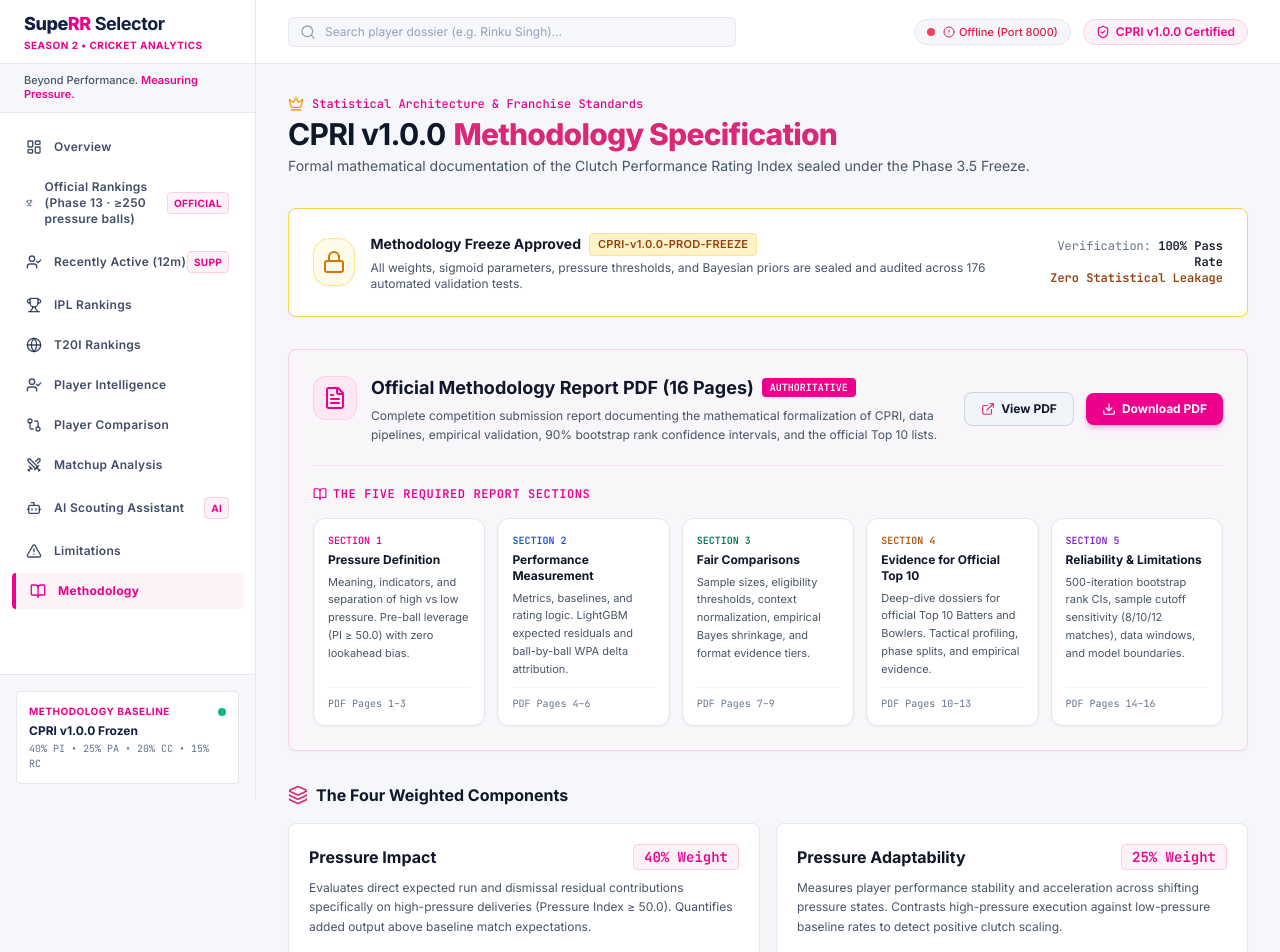
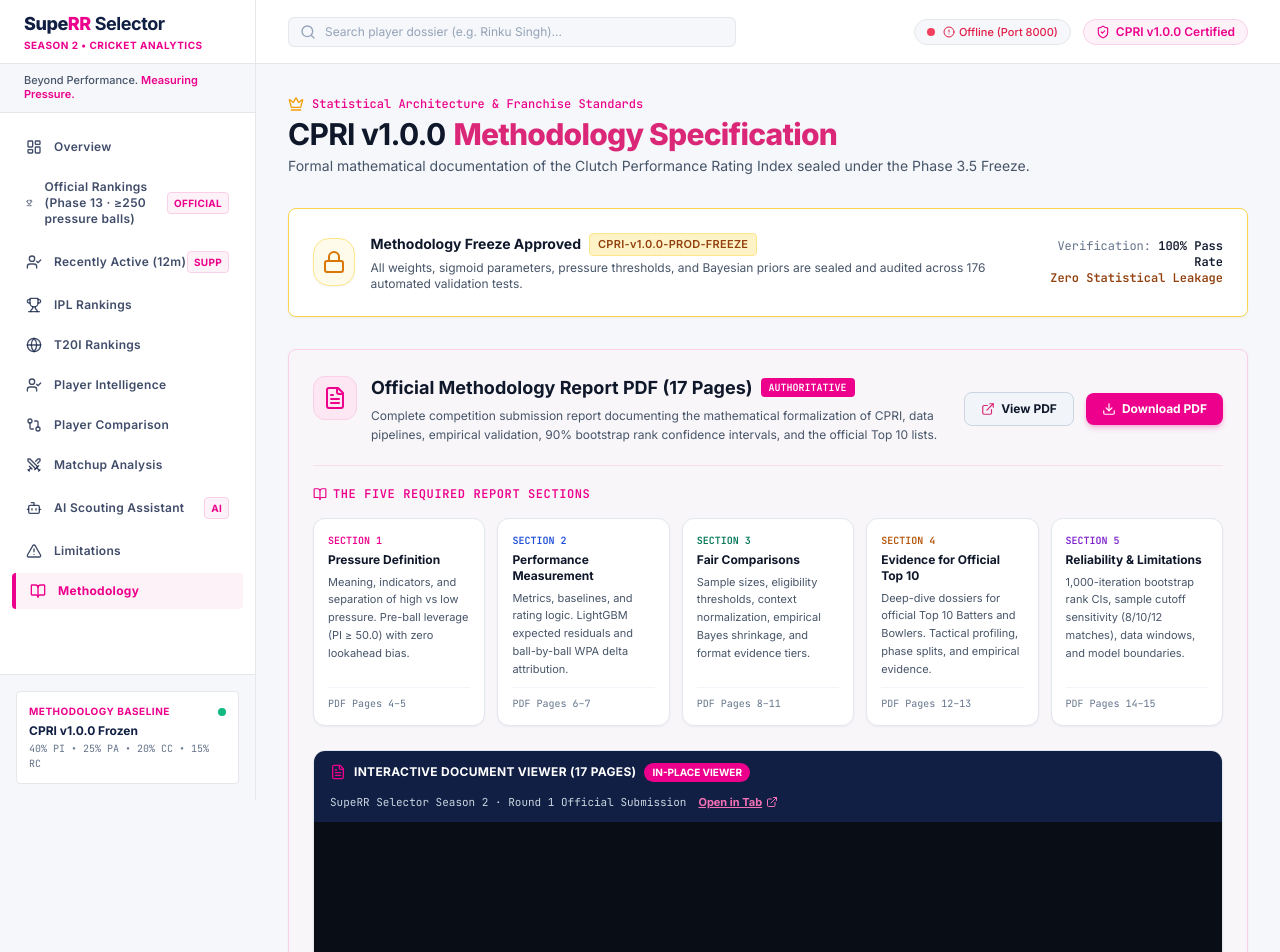
Before and after one commit to CodePraneesh/SuperRR, a React (Vite) app in the folder frontend/: page /methodology in a window 1280 px wide. Shown: the top 952 px of the page. Built offline with nearby package versions, Linux system fonts and the light colour scheme; no server answers.

Commit message:
feat(methodology): integrate 17-page official submission PDF and embedded in-place viewer

```diff
--- a/frontend/src/pages/MethodologyPage.tsx
+++ b/frontend/src/pages/MethodologyPage.tsx
@@ -88,7 +88,7 @@ export const MethodologyPage: React.FC = () => {
         </div>
       </Card>
 
-      {/* Official 16-Page Submission Methodology Report & Required Report Sections */}
+      {/* Official 17-Page Submission Methodology Report & Required Report Sections */}
       <Card variant="default" className="p-6 border-pink-200 bg-pink-50/40 shadow-xs">
         <div className="flex flex-col md:flex-row md:items-center justify-between gap-4 pb-5 border-b border-pink-200/60">
           <div className="flex items-start gap-3.5">
@@ -98,7 +98,7 @@ export const MethodologyPage: React.FC = () => {
             <div>
               <div className="flex items-center gap-2">
                 <h2 className="text-lg font-bold text-[#0F172A]">
-                  Official Methodology Report PDF (16 Pages)
+                  Official Methodology Report PDF (17 Pages)
                 </h2>
                 <span className="text-[10px] font-mono font-bold bg-[#EC008C] text-white px-2 py-0.5 rounded">
                   AUTHORITATIVE
@@ -151,7 +151,7 @@ export const MethodologyPage: React.FC = () => {
                 </p>
               </div>
               <div className="mt-2 pt-2 border-t border-slate-100 text-[10px] font-mono text-[#64748B]">
-                PDF Pages 1–3
+                PDF Pages 4–5
               </div>
             </div>
 
@@ -165,7 +165,7 @@ export const MethodologyPage: React.FC = () => {
                 </p>
               </div>
               <div className="mt-2 pt-2 border-t border-slate-100 text-[10px] font-mono text-[#64748B]">
-                PDF Pages 4–6
+                PDF Pages 6–7
               </div>
             </div>
 
@@ -179,7 +179,7 @@ export const MethodologyPage: React.FC = () => {
                 </p>
               </div>
               <div className="mt-2 pt-2 border-t border-slate-100 text-[10px] font-mono text-[#64748B]">
-                PDF Pages 7–9
+                PDF Pages 8–11
               </div>
             </div>
 
@@ -193,7 +193,7 @@ export const MethodologyPage: React.FC = () => {
                 </p>
               </div>
               <div className="mt-2 pt-2 border-t border-slate-100 text-[10px] font-mono text-[#64748B]">
-                PDF Pages 10–13
+                PDF Pages 12–13
               </div>
             </div>
 
@@ -203,14 +203,49 @@ export const MethodologyPage: React.FC = () => {
                 <div className="text-[10px] font-mono text-purple-700 font-bold mb-1">SECTION 5</div>
                 <h4 className="text-xs font-bold text-[#0F172A] mb-1.5">Reliability & Limitations</h4>
                 <p className="text-[11px] text-[#475569] leading-relaxed">
-                  500-iteration bootstrap rank CIs, sample cutoff sensitivity (8/10/12 matches), data windows, and model boundaries.
+                  1,000-iteration bootstrap rank CIs, sample cutoff sensitivity (8/10/12 matches), data windows, and model boundaries.
                 </p>
               </div>
               <div className="mt-2 pt-2 border-t border-slate-100 text-[10px] font-mono text-[#64748B]">
-                PDF Pages 14–16
+                PDF Pages 14–15
               </div>
             </div>
           </div>
+        </div>
+
+        {/* In-Place Interactive Document Viewer */}
+        <div className="mt-6 border border-slate-200 rounded-xl overflow-hidden bg-white shadow-xs">
+          <div className="px-4 py-3 bg-[#101F43] text-white flex flex-wrap items-center justify-between gap-3">
+            <div className="flex items-center gap-2">
+              <FileText className="w-4 h-4 text-[#EC008C]" />
+              <span className="font-bold text-xs uppercase tracking-wide">
+                Interactive Document Viewer (17 Pages)
+              </span>
+              <span className="text-[10px] font-bold px-2 py-0.5 rounded-full bg-[#EC008C] text-white">
+                IN-PLACE VIEWER
+              </span>
+            </div>
+            <div className="flex items-center gap-3">
+              <span className="text-[11px] text-slate-300 font-mono">
+                SupeRR Selector Season 2 · Round 1 Official Submission
+              </span>
+              <a
+                href="/docs/SupeRR_Intelligence_Methodology_Report.pdf"
+                target="_blank"
+                rel="noopener noreferrer"
+                aria-label="Open PDF in new tab"
+                className="inline-flex items-center gap-1 text-[11px] font-bold text-pink-400 hover:text-pink-300 underline"
+              >
+                <span>Open in Tab</span>
+                <ExternalLink className="w-3 h-3" />
+              </a>
+            </div>
+          </div>
+          <iframe
+            src="/docs/SupeRR_Intelligence_Methodology_Report.pdf#toolbar=1&navpanes=0"
+            title="Official Methodology Report PDF"
+            className="w-full h-[850px] border-none bg-slate-100"
+          />
         </div>
       </Card>
 
```
Also changed, not shown: 2 other files (tests, documents, lock files or other folders).
